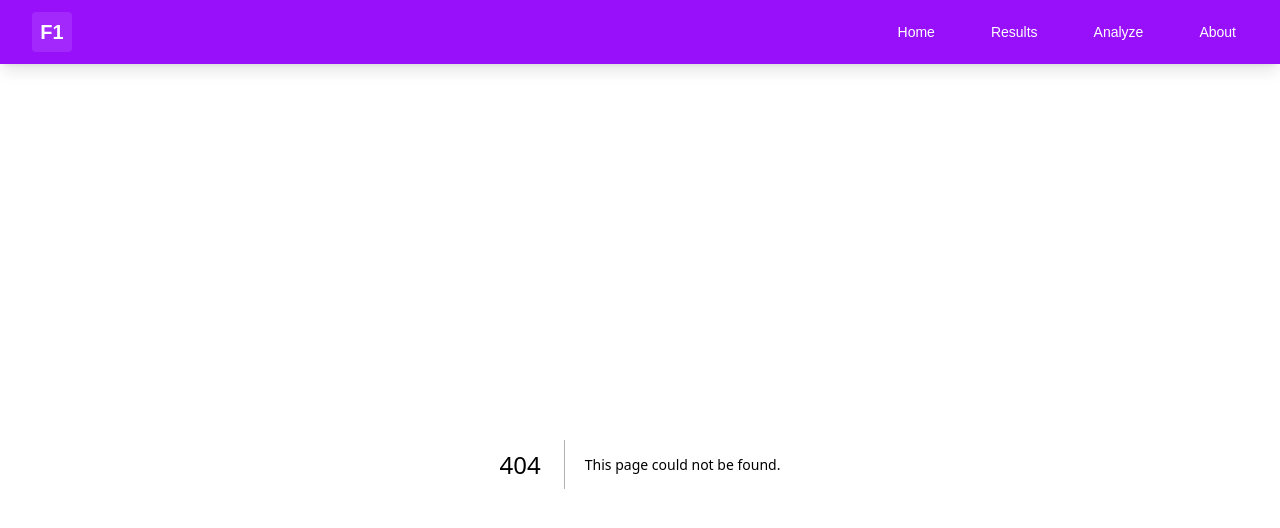
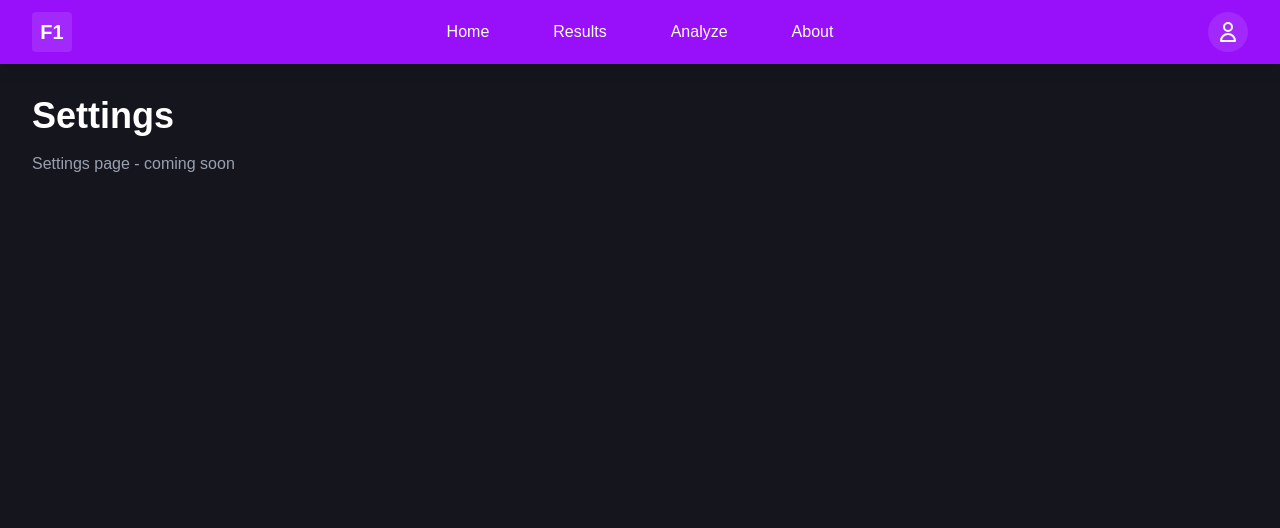
Before and after one commit to colehenry/f1-analytics, a Next.js app in the folder frontend/: page /settings in a window 1280 px wide. Before the commit this address had no page. Shown: the top 528 px of the page. Built offline with nearby package versions, Linux system fonts and the light colour scheme.

Commit message:
mess w nav bar

```diff
--- /dev/null
+++ b/frontend/app/profile/page.tsx
@@ -0,0 +1,10 @@
+export default function Profile() {
+  return (
+    <div className="min-h-screen bg-[#15151e] p-8">
+      <div className="max-w-7xl mx-auto">
+        <h1 className="text-4xl font-bold text-white mb-4">Profile</h1>
+        <p className="text-gray-400">Profile page - coming soon</p>
+      </div>
+    </div>
+  );
+}
--- a/frontend/app/results/[season]/page.tsx
+++ b/frontend/app/results/[season]/page.tsx
@@ -146,13 +146,13 @@ export default function ResultsPage() {
 	return (
 		<main className="min-h-screen bg-[#15151e] p-6">
 			<div className="max-w-7xl mx-auto">
-				{/* Header with year selector */}
-				<div className="mb-4 flex items-center justify-end">
+				{/* Header with year selector and title */}
+				<div className="mb-6 flex items-center gap-3">
 					{/* Year Dropdown */}
 					<select
 						value={season}
 						onChange={(e) => handleYearChange(e.target.value)}
-						className="px-6 py-3 border-2 border-[#2a2a35] rounded-xl bg-[#1e1e28] text-xl text-white font-bold focus:outline-none focus:ring-2 focus:ring-[#a020f0] hover:border-[#a020f0] transition-all cursor-pointer shadow-lg"
+						className="px-3 py-1.5 border border-[#2a2a35] rounded bg-[#1e1e28] text-2xl text-white font-bold focus:outline-none focus:border-[#a020f0] hover:border-[#a020f0]/50 transition-all cursor-pointer"
 					>
 						{availableYears.map((year) => (
 							<option key={year} value={year}>
@@ -160,8 +160,10 @@ export default function ResultsPage() {
 							</option>
 						))}
 					</select>
+
+					{/* Title */}
+					<h1 className="text-2xl font-bold text-white">Season Results</h1>
 				</div>
-
 				{/* Final Standings Section */}
 				<div className="mb-6">
 					{/* Driver and Constructor Standings Side by Side */}
@@ -328,7 +330,6 @@ export default function ResultsPage() {
 						</button>
 					</div>
 				</div>
-
 				{/* Races Section */}
 				<div>
 					<h2 className="text-xl font-bold text-white mb-3">Race Results</h2>
--- /dev/null
+++ b/frontend/app/settings/page.tsx
@@ -0,0 +1,10 @@
+export default function Settings() {
+  return (
+    <div className="min-h-screen bg-[#15151e] p-8">
+      <div className="max-w-7xl mx-auto">
+        <h1 className="text-4xl font-bold text-white mb-4">Settings</h1>
+        <p className="text-gray-400">Settings page - coming soon</p>
+      </div>
+    </div>
+  );
+}
--- a/frontend/components/Navigation.tsx
+++ b/frontend/components/Navigation.tsx
@@ -1,51 +1,121 @@
-'use client'
+"use client";
 
-import Link from 'next/link'
+import Link from "next/link";
+import { usePathname } from "next/navigation";
+import { useEffect, useRef, useState } from "react";
 
 export default function Navigation() {
+	const pathname = usePathname();
+	const [isDropdownOpen, setIsDropdownOpen] = useState(false);
+	const dropdownRef = useRef<HTMLDivElement>(null);
+
+	// Close dropdown when clicking outside
+	useEffect(() => {
+		function handleClickOutside(event: MouseEvent) {
+			if (
+				dropdownRef.current &&
+				!dropdownRef.current.contains(event.target as Node)
+			) {
+				setIsDropdownOpen(false);
+			}
+		}
+
+		if (isDropdownOpen) {
+			document.addEventListener("mousedown", handleClickOutside);
+			return () =>
+				document.removeEventListener("mousedown", handleClickOutside);
+		}
+	}, [isDropdownOpen]);
+
+	const navLinks = [
+		{ href: "/", label: "Home" },
+		{ href: "/results", label: "Results" },
+		{ href: "/analyze", label: "Analyze" },
+		{ href: "/about", label: "About" },
+	];
+
+	const isActive = (href: string) => {
+		if (href === "/") {
+			return pathname === "/";
+		}
+		return pathname.startsWith(href);
+	};
+
 	return (
 		<nav className="fixed top-0 left-0 right-0 bg-purple-600 shadow-lg z-50">
-      <div className="max-w-7xl mx-auto px-4 sm:px-6 lg:px-8">
+			<div className="max-w-7xl mx-auto px-8">
 				<div className="flex items-center justify-between h-16">
-          {/* Logo space - left side */}
+					{/* Logo - left side */}
 					<div className="flex-shrink-0">
 						<Link href="/" className="block">
 							<div className="w-10 h-10 bg-white/10 rounded flex items-center justify-center hover:bg-white/20 transition-colors">
-                {/* Placeholder for your logo */}
 								<span className="text-white text-xl font-bold">F1</span>
 							</div>
 						</Link>
 					</div>
 
-          {/* Navigation links - right side */}
-          <div className="flex space-x-8">
+					{/* Navigation links - center */}
+					<div className="absolute left-1/2 transform -translate-x-1/2 flex space-x-8">
+						{navLinks.map((link) => (
 							<Link
-              href="/"
-              className="text-white hover:text-purple-200 transition-colors px-3 py-2 text-sm font-medium"
+								key={link.href}
+								href={link.href}
+								className={`text-white hover:text-purple-200 hover:bg-white/10 rounded-md transition-all px-4 py-2 text-base ${
+									isActive(link.href) ? "font-bold" : "font-medium"
+								}`}
 							>
-              Home
+								{link.label}
+							</Link>
+						))}
+					</div>
+
+					{/* Profile icon - right side */}
+					<div className="flex-shrink-0 relative" ref={dropdownRef}>
+						<button
+							type="button"
+							onClick={() => setIsDropdownOpen(!isDropdownOpen)}
+							className="w-10 h-10 bg-white/10 rounded-full flex items-center justify-center hover:bg-white/20 transition-colors"
+							aria-label="Profile menu"
+						>
+							<svg
+								className="w-6 h-6 text-white"
+								fill="none"
+								stroke="currentColor"
+								viewBox="0 0 24 24"
+								aria-hidden="true"
+							>
+								<title>User profile</title>
+								<path
+									strokeLinecap="round"
+									strokeLinejoin="round"
+									strokeWidth={2}
+									d="M16 7a4 4 0 11-8 0 4 4 0 018 0zM12 14a7 7 0 00-7 7h14a7 7 0 00-7-7z"
+								/>
+							</svg>
+						</button>
+
+						{/* Dropdown menu */}
+						{isDropdownOpen && (
+							<div className="absolute right-0 mt-2 w-48 bg-gray-900 rounded-md shadow-lg py-1 border-2 border-purple-500/50">
+								<Link
+									href="/profile"
+									className="block px-4 py-2 text-sm text-white hover:bg-purple-600/20 hover:border-l-4 hover:border-purple-500 transition-all"
+									onClick={() => setIsDropdownOpen(false)}
+								>
+									Profile
 								</Link>
 								<Link
-              href="/results"
-              className="text-white hover:text-purple-200 transition-colors px-3 py-2 text-sm font-medium"
+									href="/settings"
+									className="block px-4 py-2 text-sm text-white hover:bg-purple-600/20 hover:border-l-4 hover:border-purple-500 transition-all"
+									onClick={() => setIsDropdownOpen(false)}
 								>
-              Results
+									Settings
 								</Link>
-            <Link
-              href="/analyze"
-              className="text-white hover:text-purple-200 transition-colors px-3 py-2 text-sm font-medium"
-            >
-              Analyze
-            </Link>
-            <Link
-              href="/about"
-              className="text-white hover:text-purple-200 transition-colors px-3 py-2 text-sm font-medium"
-            >
-              About
-            </Link>
+							</div>
+						)}
 					</div>
 				</div>
 			</div>
 		</nav>
-  )
+	);
 }
```
Lines whose indentation alone changed are shown as unchanged.
